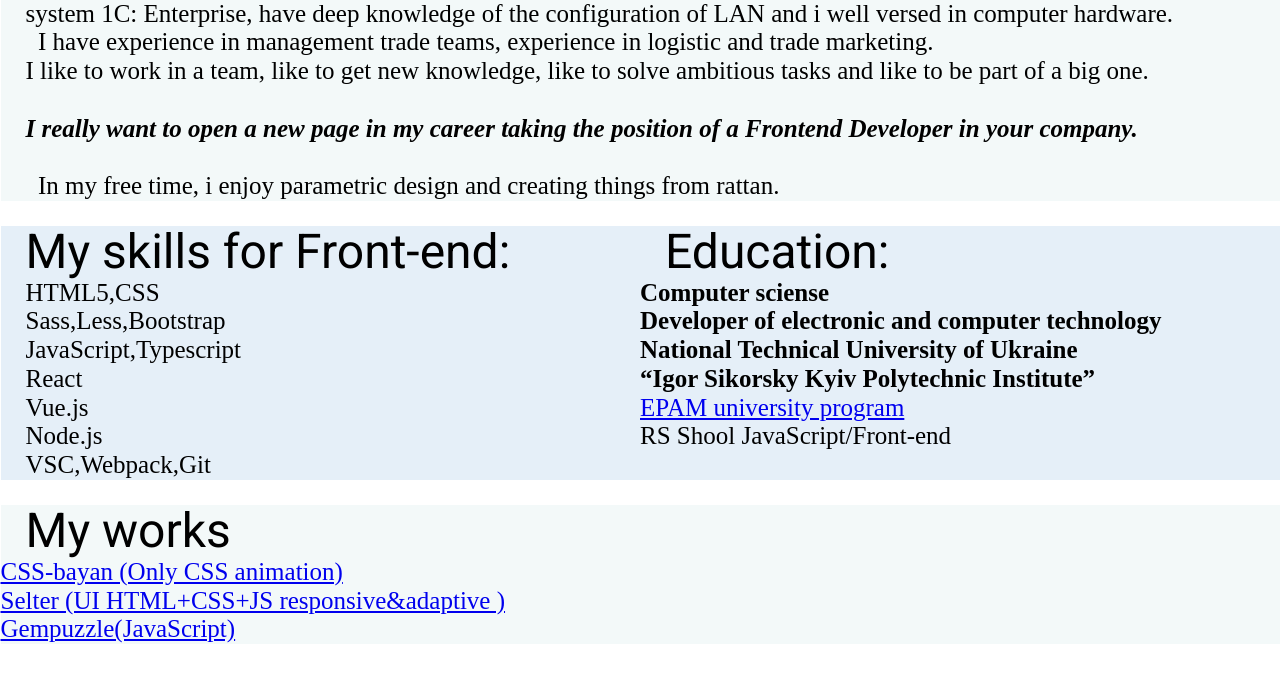
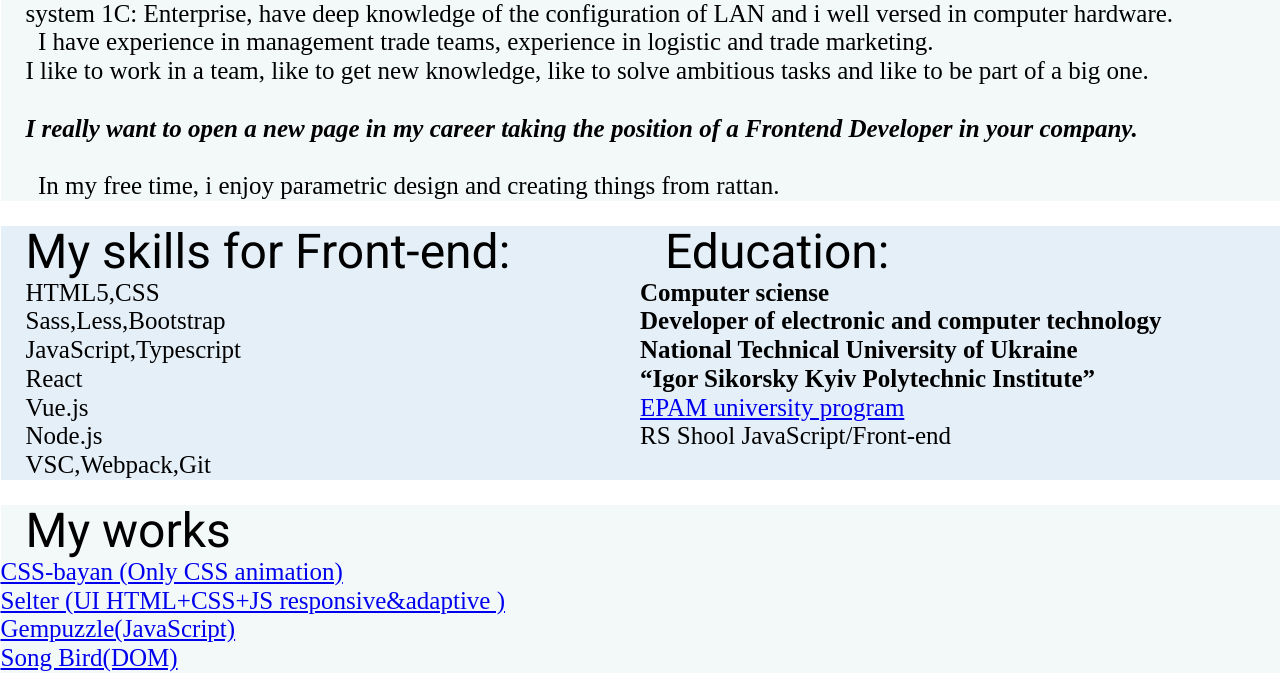
Before and after one commit to scerbina2016/Andrey-Scerbina-cv, a plain HTML site: page index.html in a window 1280 px wide. Shown: the part 484-1182 px from the top of the page. Before the commit the page ends 1153 px from the top, so only its background shows below. Drawn offline with nearby package versions, Linux system fonts and the light colour scheme.

Commit message:
feat: song birds

```diff
--- a/index.html
+++ b/index.html
@@ -76,6 +76,7 @@ I like to work in a team, like to get new knowledge, like to solve ambitious tas
                 <div class="css-bayan"> <a href="https://scerbina2016.github.io/cssBayan/cssBayan/" target="_blank">CSS-bayan (Only CSS animation)</a></div>
                 <div class="css-bayan"> <a href="https://scerbina2016.github.io/shelter/" target="_blank">Selter (UI HTML+CSS+JS responsive&adaptive )</a></div>
                 <div class="css-bayan"> <a href="https://scerbina2016.github.io/gempuzzle/" target="_blank">Gempuzzle(JavaScript)</a></div>
+                <div class="css-bayan"> <a href="https://scerbina2016.github.io/SongbirdDep/songbird/" target="_blank">Song Bird(DOM)</a></div>
 
 
             </section>
```
